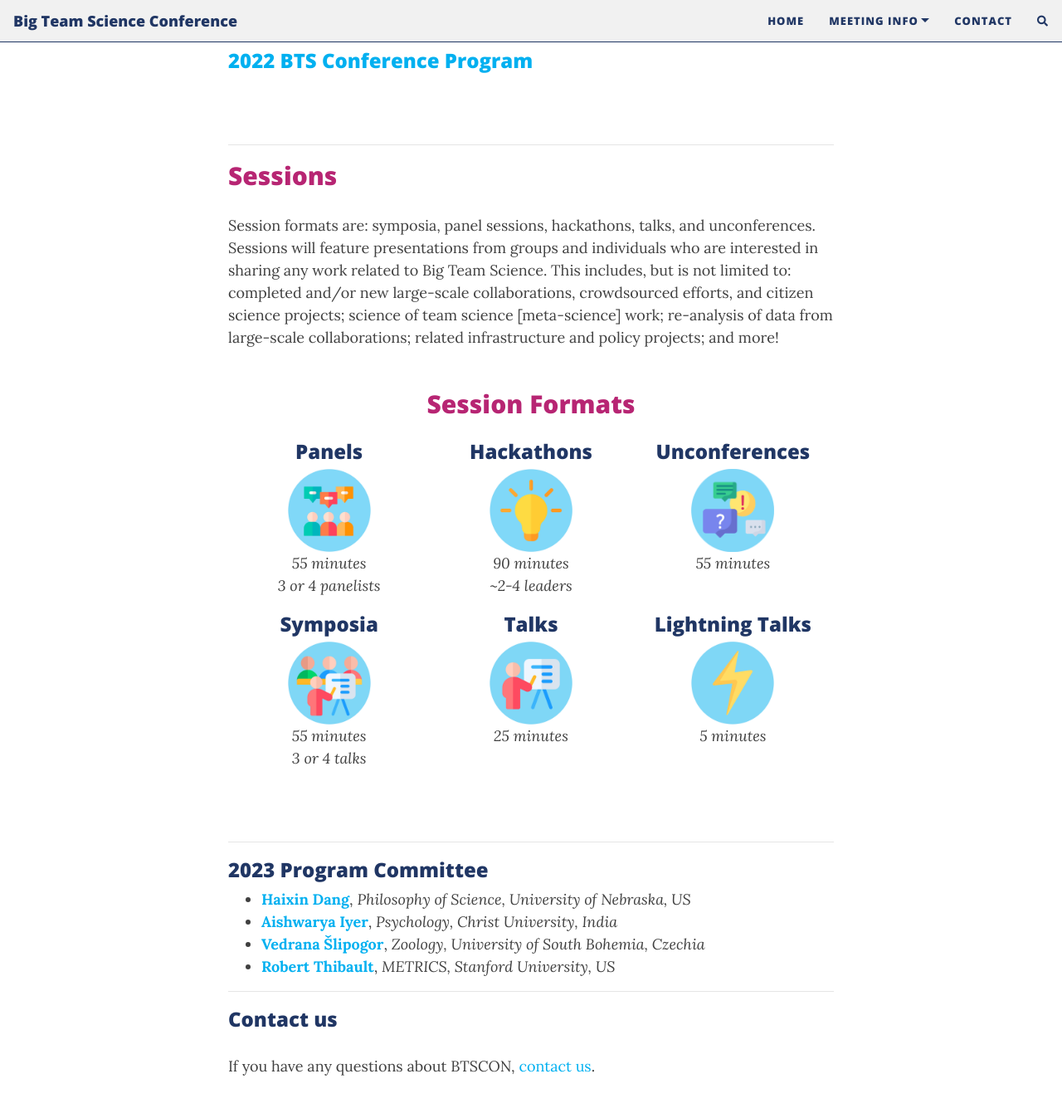
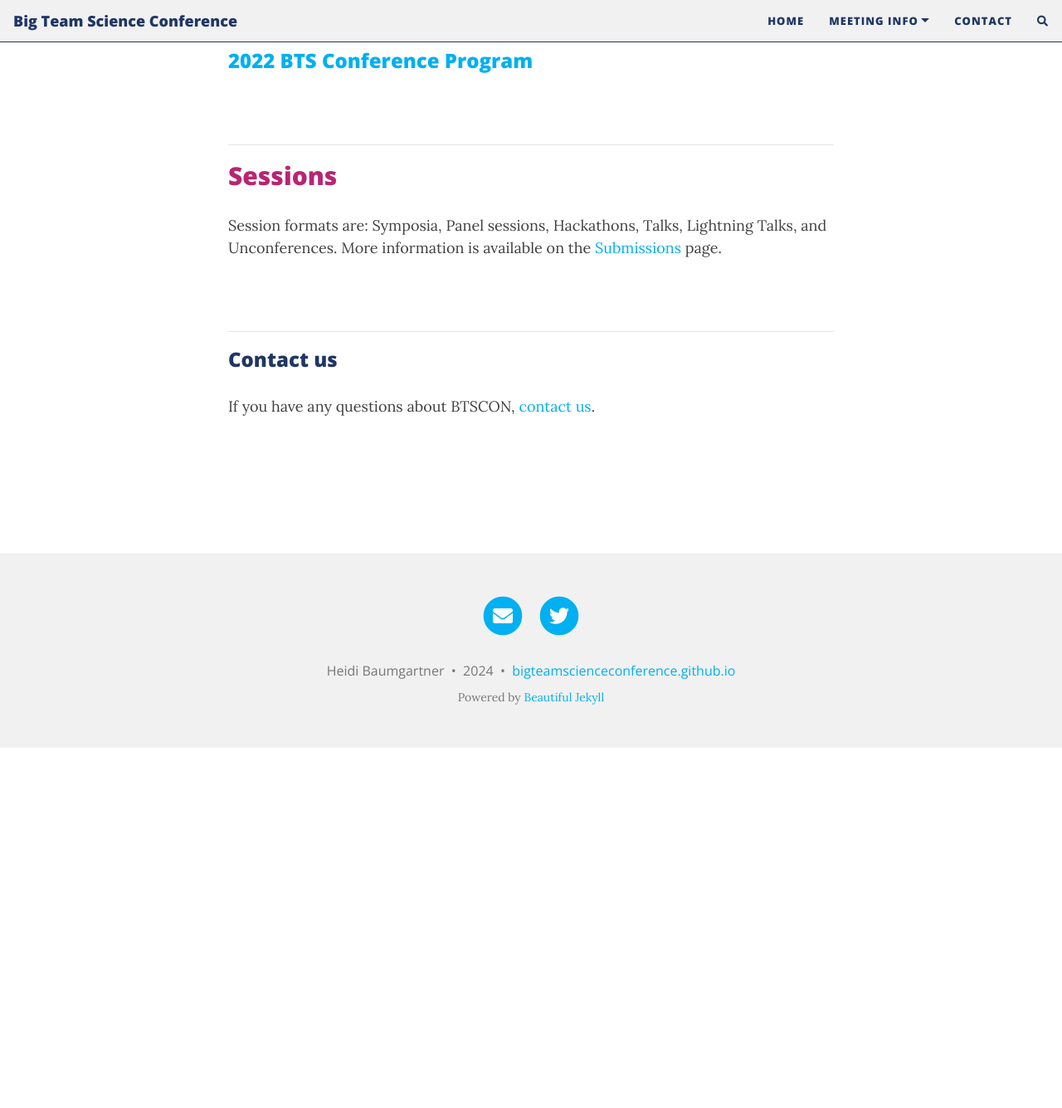
Before and after one commit to bigteamscienceconference/bigteamscienceconference.github.io, a Jekyll site: the page built from program.md, in a window 1280 px wide and 1400 px high, scrolled down 359 px. Shown: the top 1335 px of the window at 83% size. Built offline with Jekyll 4.4.1, drawn with Linux system fonts in a browser that asks for light colours; nearby versions of some CDN libraries; comment, search, counter and statistics services are not loaded; after the commit the page ends 1260 px from its top, so only the background shows below that.

Commit message:
update sessions

```diff
--- a/program.md
+++ b/program.md
@@ -29,62 +29,13 @@ title: program
 
 ## Sessions
 
-Session formats are: symposia, panel sessions, hackathons, talks, and unconferences. Sessions will feature presentations from groups and individuals who are interested in sharing any work related to Big Team Science. This includes, but is not limited to: completed and/or new large-scale collaborations, crowdsourced efforts, and citizen science projects; science of team science [meta-science] work; re-analysis of data from large-scale collaborations; related infrastructure and policy projects; and more!
-
-<section>
-  <div class="container">
-    <div class="row justify-content-around">
-      <div align="center">
-        <h2>Session Formats</h2>
-      </div>
-    </div>
-    <div class="row justify-content-around">
-      <div class="col-sm-4 col-xs-6" align="center">
-        <h3>Panels</h3>
-        <img src="/assets/img/panel.png" alt="panel" width="100" height="100"><br>
-        <i>55 minutes</i><br>
-        <i>3 or 4 panelists</i><br>
-      </div>
-      <div class="col-sm-4 col-xs-6" align="center">
-        <h3>Hackathons</h3>
-        <img src="/assets/img/hackathon.png" alt="hackathon" width="100" height="100"><br>
-        <i>90 minutes</i><br>
-        <i>~2-4 leaders</i><br>
-      </div>
-      <div class="col-sm-4 col-xs-6" align="center">
-        <h3>Unconferences</h3>
-        <img src="/assets/img/unconference.png" alt="unconferences" width="100" height="100"><br>
-        <i>55 minutes</i><br>
-      </div>
-    </div>
-    <div class="row justify-content-around">
-      <div class="col-sm-4 col-xs-6" align="center">
-        <h3>Symposia</h3>
-        <img src="/assets/img/symposium.png" alt="symposium" width="100" height="100"><br>
-        <i>55 minutes</i><br>
-        <i>3 or 4 talks</i> <br>
-      </div>
-      <div class="col-sm-4 col-xs-6" align="center">
-        <h3>Talks</h3>
-        <img src="/assets/img/talk.png" alt="talk" width="100" height="100"><br>
-        <i>25 minutes</i><br>
-      </div>
-      <div class="col-sm-4 col-xs-6" align="center">
-        <h3>Lightning Talks</h3>
-        <img src="/assets/img/lightning.png" alt="lightning talk" width="100" height="100"><br>
-        <i>5 minutes</i><br>
-      </div>
-    </div>
-    <div class="col-sm-12">
-        <p>   </p>
-    </div>
-  </div>
-</section>
+Session formats are: Symposia, Panel sessions, Hackathons, Talks, Lightning Talks, and Unconferences. More information is available on the [Submissions]({{site.baseurl}}/submissions/) page.
 
 <br>
 
 ***
 
+<!--
 ### 2023 Program Committee
 * [**Haixin Dang**](http://www.haixindang.com/), *Philosophy of Science, University of Nebraska, US*
 * [**Aishwarya Iyer**](https://scholar.google.com/citations?user=zkHndXUAAAAJ&hl=en), *Psychology, Christ University, India*
@@ -92,6 +43,7 @@ Session formats are: symposia, panel sessions, hackathons, talks, and unconferen
 * [**Robert Thibault**](https://metrics.stanford.edu/people/robert-thibault), *METRICS, Stanford University, US*
 
 ***
+-->
 
 ### Contact us
 If you have any questions about BTSCON, [contact us](mailto:bigteamscienceconference@gmail.com).
```
Also changed, not shown: 2023btscon.md (+8 -0 lines), submissions.md (+1 -1 lines).
